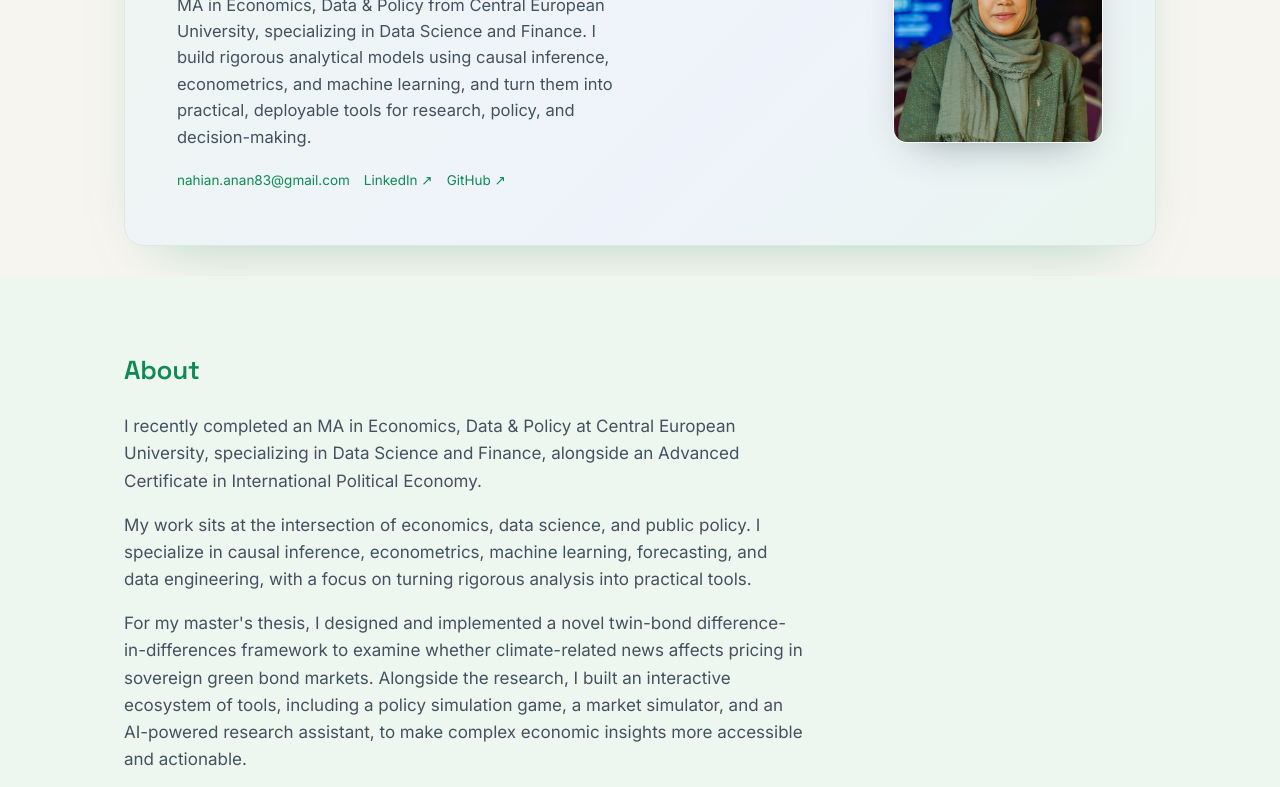
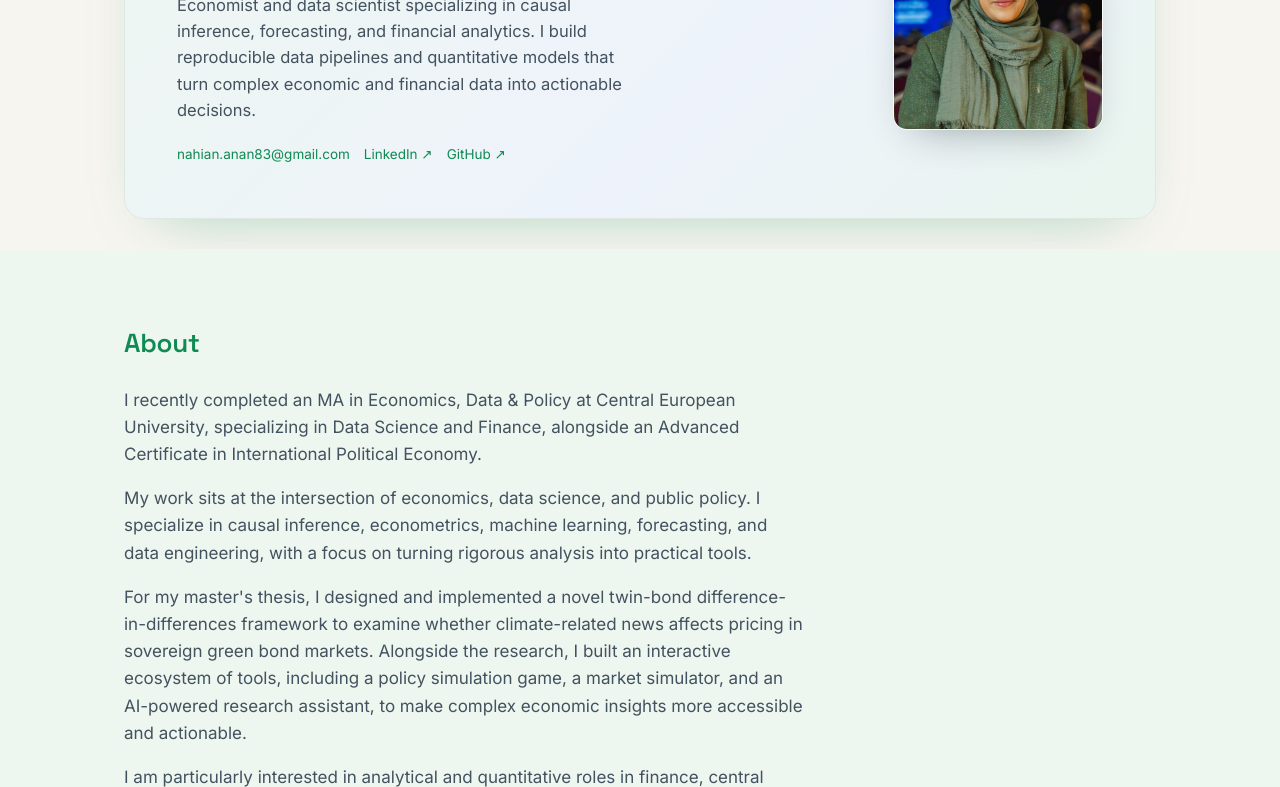
Before and after one commit to NahianIbnat-2000/NahianIbnat-2000.github.io, a plain HTML site: page index.html in a window 1280 px wide. Shown: the part 274-1061 px from the top of the page. Drawn offline with Linux system fonts and the light colour scheme.

Commit message:
Revise lede paragraph for clarity and focus

```diff
--- a/index.html
+++ b/index.html
@@ -250,7 +250,7 @@
       <span class="eyebrow">Economics · Data Science · Finance · AI</span>
       <h1>Nahian Ibnat</h1>
       <div class="lede-box">
-        <p class="lede">MA in Economics, Data &amp; Policy from Central European University, specializing in Data Science and Finance. I build rigorous analytical models using causal inference, econometrics, and machine learning, and turn them into practical, deployable tools for research, policy, and decision-making.</p>
+        <p class="lede">Economist and data scientist specializing in causal inference, forecasting, and financial analytics. I build reproducible data pipelines and quantitative models that turn complex economic and financial data into actionable decisions.</p>
       </div>
 
       <div class="meta-row">
```
